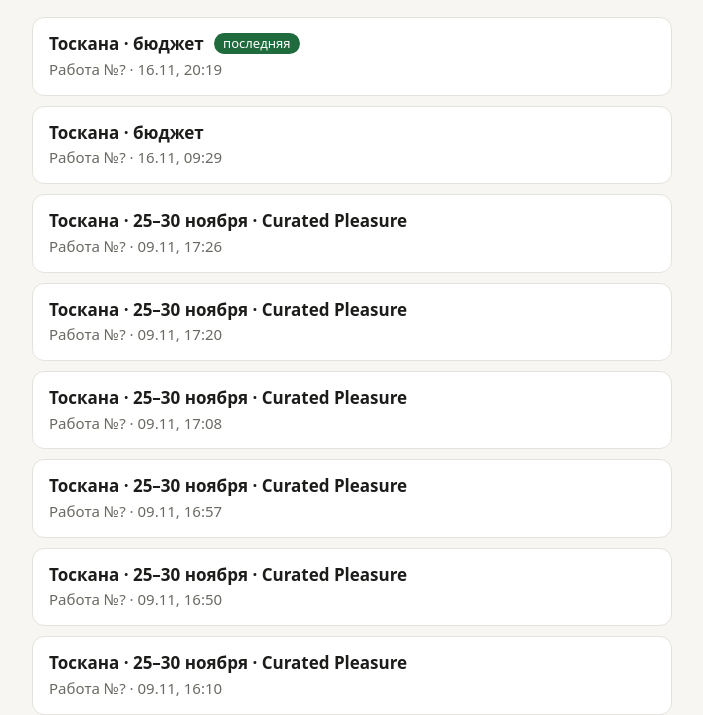
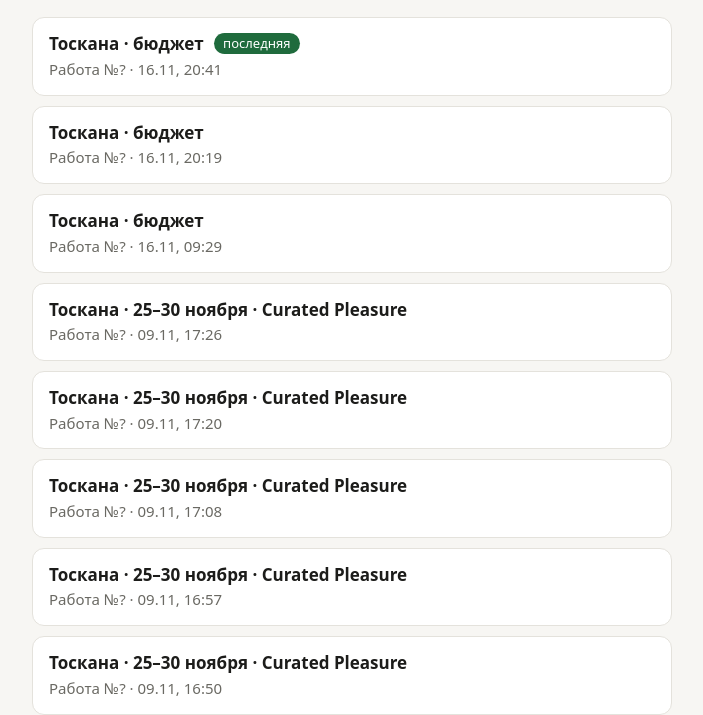
Before and after one commit to Seriouscakedata/timtu-pages, a plain HTML site: page stranica-a41fd185/index.html in a window 1280 px wide. Shown: the part 90-805 px from the top of the page, without its empty margins (288-991 px from the left). Drawn offline with Linux system fonts and the light colour scheme.

Commit message:
Все версии — работа #?

```diff
--- a/stranica-a41fd185/index.html
+++ b/stranica-a41fd185/index.html
@@ -25,7 +25,8 @@ a{display:block;padding:14px 16px;color:inherit;text-decoration:none}
 <h1>Все версии</h1>
 <p class="sub">Свежая — сверху. У каждой версии свой адрес.</p>
 <ol>
-<li><a href="https://Seriouscakedata.github.io/timtu-pages/stranica-a41fd185/h1794853049425/"><span class="what">Тоскана · бюджет <span class="latest">последняя</span></span><span class="when">Работа №? · 16.11, 20:19</span></a></li>
+<li><a href="https://Seriouscakedata.github.io/timtu-pages/stranica-a41fd185/h1794854364718/"><span class="what">Тоскана · бюджет <span class="latest">последняя</span></span><span class="when">Работа №? · 16.11, 20:41</span></a></li>
+<li><a href="https://Seriouscakedata.github.io/timtu-pages/stranica-a41fd185/h1794853049425/"><span class="what">Тоскана · бюджет</span><span class="when">Работа №? · 16.11, 20:19</span></a></li>
 <li><a href="https://Seriouscakedata.github.io/timtu-pages/stranica-a41fd185/h1794814113570/"><span class="what">Тоскана · бюджет</span><span class="when">Работа №? · 16.11, 09:29</span></a></li>
 <li><a href="https://Seriouscakedata.github.io/timtu-pages/stranica-a41fd185/h1794237657702/"><span class="what">Тоскана · 25–30 ноября · Curated Pleasure</span><span class="when">Работа №? · 09.11, 17:26</span></a></li>
 <li><a href="https://Seriouscakedata.github.io/timtu-pages/stranica-a41fd185/h1794237408191/"><span class="what">Тоскана · 25–30 ноября · Curated Pleasure</span><span class="when">Работа №? · 09.11, 17:20</span></a></li>
```
